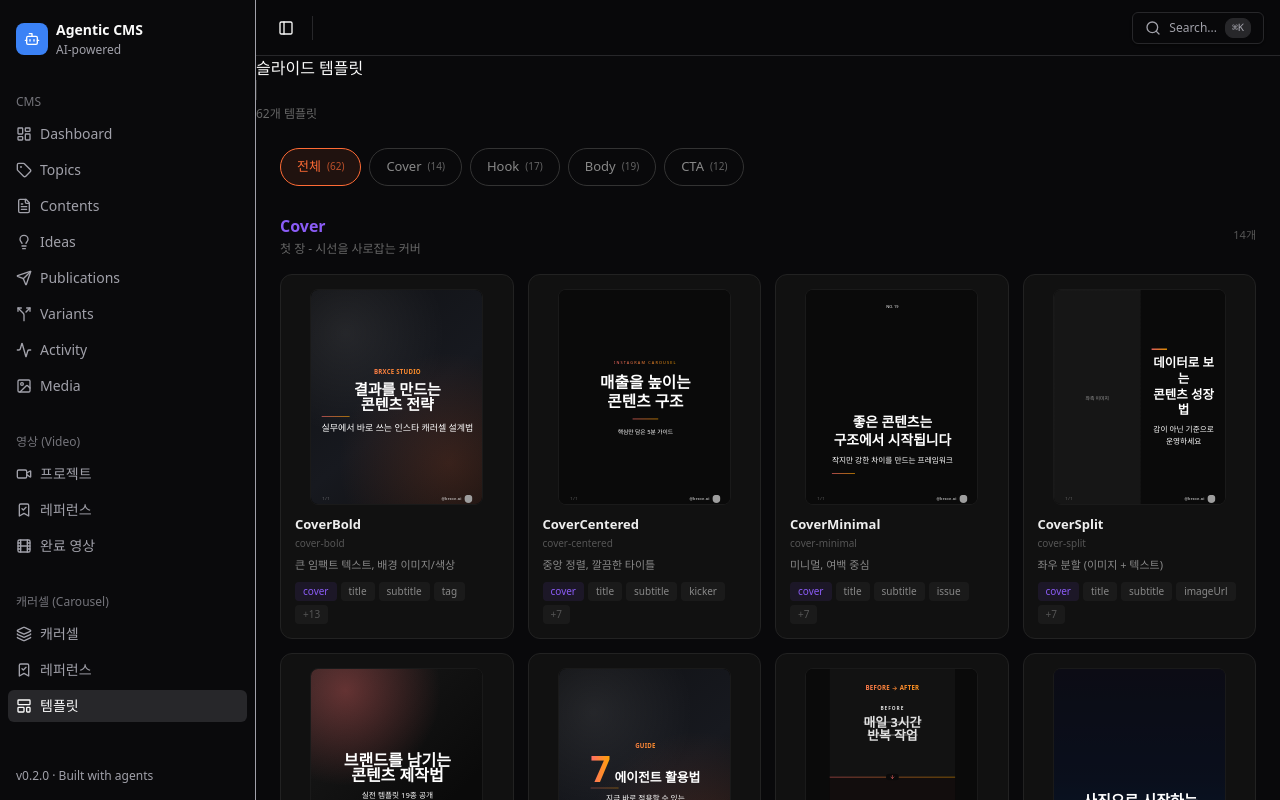
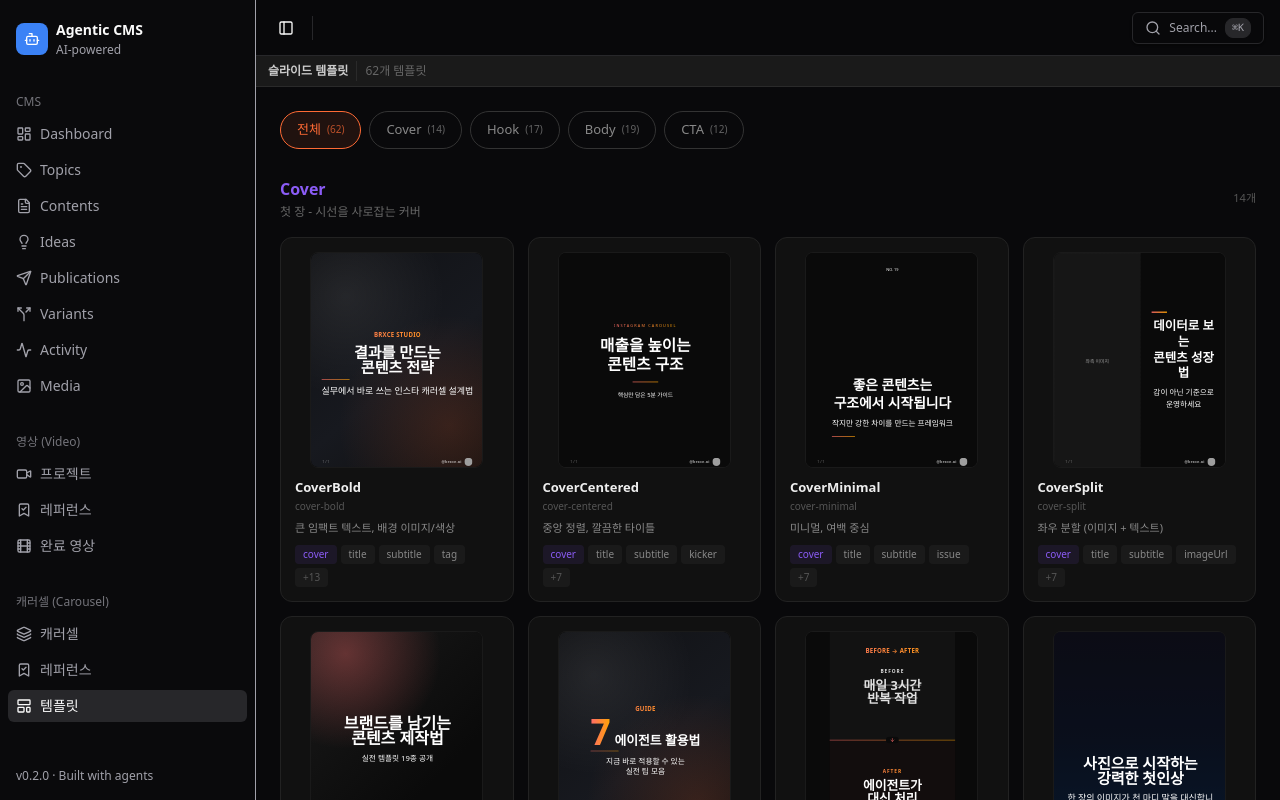
Before and after one commit to intellieffect/agentic-cms, a Next.js app in the folder dashboard/: page /carousel/templates in a window 1280 px wide. Shown: the top 800 px of the page. Built offline with nearby package versions, Linux system fonts and the light colour scheme; grey boxes are pictures that could not be loaded.

Commit message:
fix: 상단 바 레이아웃 + prefetch 404 에러 수정
- globals.css: .top-bar, .top-bar-title, .top-bar-right 레이아웃 CSS 추가
- RemotionPreview: prefetch URL에 /editor-api proxy 적용
- prefetch 에러 try-catch로 억제

```diff
--- a/dashboard/src/app/globals.css
+++ b/dashboard/src/app/globals.css
@@ -91,4 +91,17 @@ body {
 .btn-danger:hover { background: var(--be-danger-hover); }
 .btn-on { background: #374151; border-color: var(--be-accent); color: var(--be-accent); }
 .sep { width: 1px; height: 20px; background: #2a2a2a; flex-shrink: 0; }
+.top-bar {
+  display: flex;
+  align-items: center;
+  gap: 8px;
+  padding: 5px 12px;
+  background: var(--be-bg-input);
+  border-bottom: 1px solid #2a2a2a;
+  flex-shrink: 0;
+  flex-wrap: nowrap;
+  overflow-x: auto;
+}
+.top-bar-title { font-size: 12px; font-weight: 600; color: #ccc; }
+.top-bar-right { margin-left: auto; display: flex; gap: 4px; align-items: center; flex-shrink: 0; flex-wrap: nowrap; }
 .top-bar .btn { white-space: nowrap; flex-shrink: 0; }
--- a/dashboard/src/components/studio/RemotionPreview.tsx
+++ b/dashboard/src/components/studio/RemotionPreview.tsx
@@ -144,14 +144,16 @@ export const RemotionPreview: React.FC = () => {
     prefetchFreeRef.current.forEach((free) => free());
     prefetchFreeRef.current = [];
 
-    const base = typeof window !== 'undefined' ? window.location.origin : '';
+    const base = typeof window !== 'undefined' ? `${window.location.origin}/editor-api` : 'http://localhost:8092';
 
     // BGM 프리로드
     if (bgmEnabled && bgmClips.length) {
       for (const bgm of bgmClips) {
+        try {
           const url = `${base}/${bgm.source}`;
           const { free } = prefetch(url, { method: 'blob-url', contentType: 'audio/mpeg' });
           prefetchFreeRef.current.push(free);
+        } catch { /* ignore prefetch errors */ }
       }
     }
 
@@ -159,9 +161,11 @@ export const RemotionPreview: React.FC = () => {
     for (const clip of clips.slice(0, 3)) {
       const src = clip.source;
       if (!src) continue;
+      try {
         const url = `${base}/${src}`;
         const { free } = prefetch(url, { method: 'blob-url', contentType: 'video/mp4' });
         prefetchFreeRef.current.push(free);
+      } catch { /* ignore prefetch errors */ }
     }
 
     return () => {
```
Also changed, not shown: 1 other file (tests, documents, lock files or other folders). Lines whose indentation alone changed are shown as unchanged.
